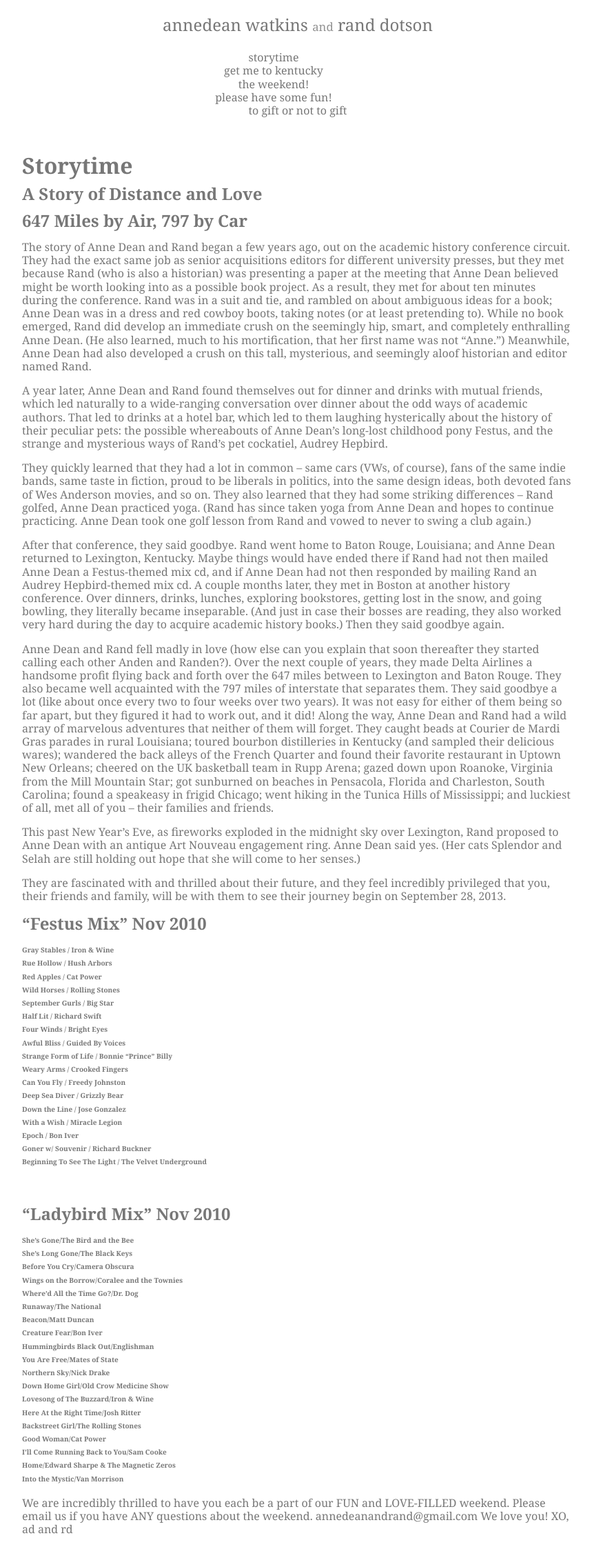
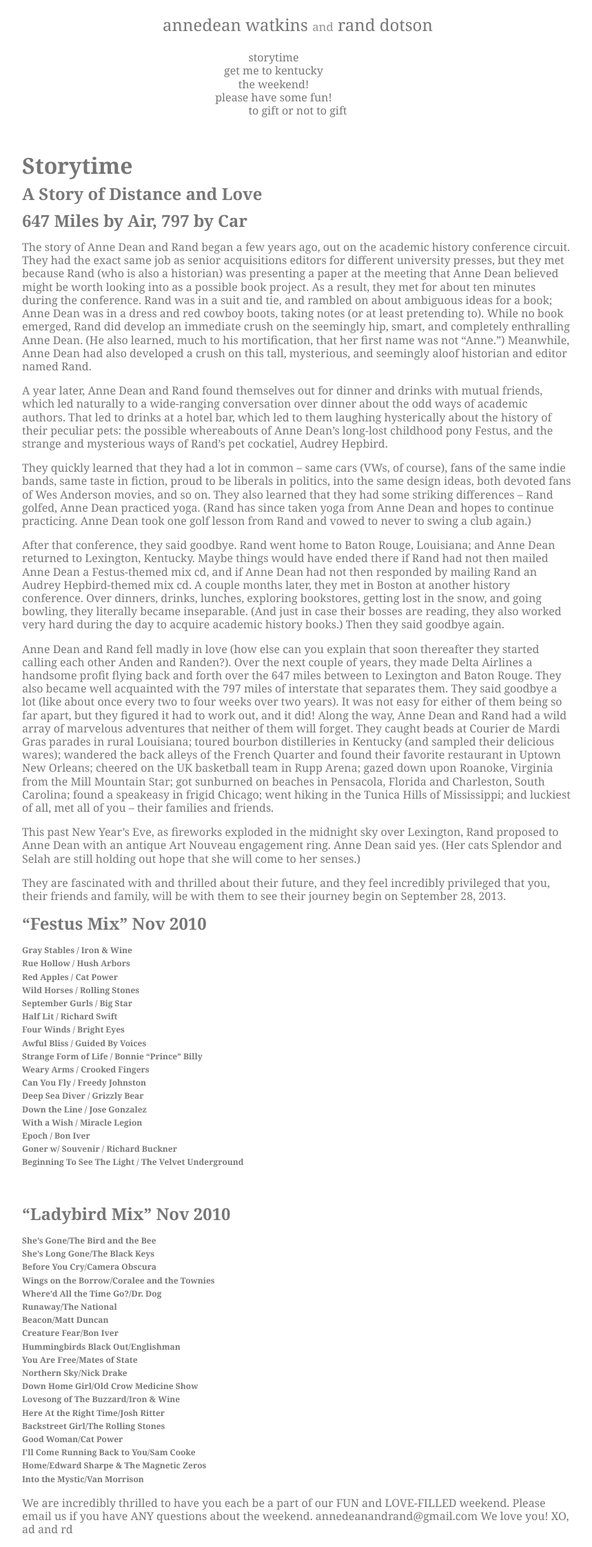
Before and after one commit to nikolaiwarner/annedeanandrand.com, a Jekyll site: the page built from storytime.md, in a window 1280 px wide. Shown: the whole page at 69% size, without its empty margins (208-1067 px from the left). Built offline with Jekyll 4.4.1, drawn with Linux system fonts in a browser that asks for light colours.

Commit message:
some styling

```diff
--- a/stylesheet.css
+++ b/stylesheet.css
@@ -81,7 +81,14 @@ li {
 }
 
 h4 {
-  font-size: 10px;
+  font-size: 12px;
   margin: 0;
   padding: 0;
 }
+
+.links {
+  text-align: center;
+}
+.links a {
+  margin-bottom: 5px;
+}
```
Also changed, not shown: index.md (+1 -1 lines).
